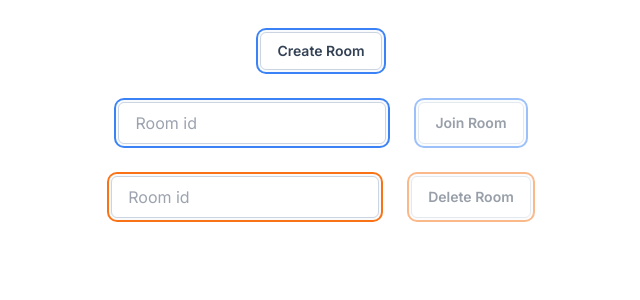
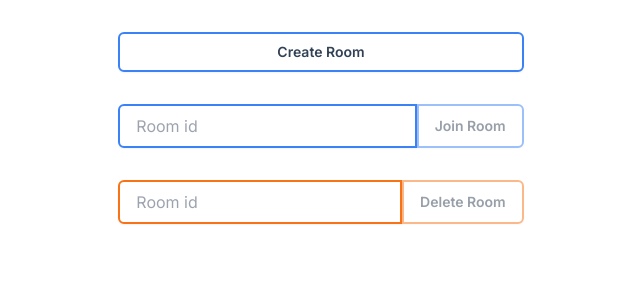
Before and after one commit to woody146/mediasoup-cluster, a Next.js app in the folder examples/rooms/: page / in a window 1280 px wide. Shown: the top 300 px of the page, without its empty margins (319-959 px from the left). Built offline with nearby package versions, Linux system fonts and the light colour scheme.

Commit message:
chore: update gui in example

```diff
--- a/examples/rooms/src/app/page.tsx
+++ b/examples/rooms/src/app/page.tsx
@@ -3,6 +3,7 @@ import { ClientRoom } from 'mediasoup-client-utils';
 import { useEffect, useState } from 'react';
 import {
   Consumers,
+  ConsumerCloner,
   CreateRoom,
   DeleteRoom,
   ExitRoom,
@@ -46,14 +47,20 @@ export default function Home() {
             <div />
             <Producer room={room} userId={user} />
             <div />
-            <Consumers room={room} routerId={routerId} userId={user} />
+            <div>
+              <ConsumerCloner roomId={room.roomId} />
+              <Consumers room={room} routerId={routerId} userId={user} />
+            </div>
           </div>
         </div>
       ) : (
-        <div className="flex flex-col space-y-8">
-          <CreateRoom onSuccess={updateDevice} />
-          <JoinRoom onSuccess={updateDevice} />
-          <DeleteRoom />
+        <div className="grid grid-cols-1 md:grid-cols-3">
+          <div />
+          <div className="flex flex-col space-y-8">
+            <CreateRoom onSuccess={updateDevice} />
+            <JoinRoom onSuccess={updateDevice} />
+            <DeleteRoom />
+          </div>
         </div>
       )}
     </div>
--- a/examples/rooms/src/components/Consumer.tsx
+++ b/examples/rooms/src/components/Consumer.tsx
@@ -8,9 +8,11 @@ import { Recorder } from './Recorder';
 export function Consumer({
   producers,
   room,
+  display = true,
 }: {
   room: ClientRoom;
   producers: Record<string, any>;
+  display?: boolean;
 }) {
   const videoRef = useRef<HTMLVideoElement>(null);
   const stream = useMemo(() => {
@@ -48,9 +50,11 @@ export function Consumer({
   }, []);
 
   return (
-    <div className="flex flex-col gap-4">
-      <video ref={videoRef} controls autoPlay playsInline />
-    </div>
+    display && (
+      <div className="flex flex-col gap-4">
+        <video ref={videoRef} controls autoPlay playsInline />
+      </div>
+    )
   );
 }
 
@@ -58,10 +62,12 @@ export function Consumers({
   room,
   routerId,
   userId,
+  display = true,
 }: {
   room: ClientRoom;
   routerId: string;
   userId: string;
+  display?: boolean;
 }) {
   const [items, setItems] = useState<Array<any>>([]);
   const [log, setLog] = useState('');
@@ -113,7 +119,7 @@ export function Consumers({
     <div className="flex flex-col gap-4">
       <Recorder stream={streamsMixer.getMixedStream()} type="audio" />
       <button
-        className="px-4 py-2 font-semibold text-sm bg-white text-slate-700 border border-slate-300 rounded-md shadow-sm ring-2 ring-offset-2 ring-offset-slate-50 ring-blue-500"
+        className="px-4 py-2 font-semibold text-sm bg-white text-slate-700 border rounded-md shadow-sm border-2 border-blue-500"
         onClick={() => loadProducers()}
       >
         Refresh
@@ -122,7 +128,11 @@ export function Consumers({
       {transport &&
         items.map((item) => (
           <div key={item.id} className="mt-4">
-            <Consumer room={room} producers={item.producers} />
+            <Consumer
+              room={room}
+              producers={item.producers}
+              display={display}
+            />
           </div>
         ))}
     </div>
--- /dev/null
+++ b/examples/rooms/src/components/ConsumerCloner.tsx
@@ -0,0 +1,50 @@
+import { useState } from 'react';
+
+export const ConsumerCloner = ({ roomId }: { roomId: string }) => {
+  const [count, setCount] = useState(0);
+
+  const addClients = (quantity: number) => {
+    console.log(roomId);
+    setCount(count + quantity);
+  };
+
+  return (
+    <div className="grid grid-flow-col justify-stretch mb-4" role="group">
+      <button
+        type="button"
+        className="px-4 py-2 font-semibold text-sm bg-white text-slate-700 border rounded-l-md shadow-sm border-2 border-pink-500"
+        data-te-ripple-init
+        data-te-ripple-color="light"
+      >
+        Clients: {count}
+      </button>
+      <button
+        type="button"
+        className="px-4 py-2 font-semibold text-sm bg-white text-slate-700 border rounded-none shadow-sm border-2 border-y-pink-500"
+        data-te-ripple-init
+        data-te-ripple-color="light"
+        onClick={() => addClients(1)}
+      >
+        + 1
+      </button>
+      <button
+        type="button"
+        className="px-4 py-2 font-semibold text-sm bg-white text-slate-700 border rounded-none shadow-sm border-2 border-l-pink-500 border-y-pink-500"
+        data-te-ripple-init
+        data-te-ripple-color="light"
+        onClick={() => addClients(10)}
+      >
+        + 10
+      </button>
+      <button
+        type="button"
+        className="px-4 py-2 font-semibold text-sm bg-white text-slate-700 border rounded-r-md shadow-sm border-2 border-pink-500"
+        data-te-ripple-init
+        data-te-ripple-color="light"
+        onClick={() => addClients(100)}
+      >
+        +100
+      </button>
+    </div>
+  );
+};
--- a/examples/rooms/src/components/CreateRoom.tsx
+++ b/examples/rooms/src/components/CreateRoom.tsx
@@ -7,13 +7,11 @@ export function CreateRoom({ onSuccess }: { onSuccess: (data: any) => void }) {
     join(data.id, onSuccess);
   };
   return (
-    <span>
-      <button
-        className="px-4 py-2 font-semibold text-sm bg-white text-slate-700 border border-slate-300 rounded-md shadow-sm ring-2 ring-offset-2 ring-offset-slate-50 ring-blue-500"
-        onClick={() => createRoom()}
-      >
-        Create Room
-      </button>
-    </span>
+    <button
+      className="px-4 py-2 font-semibold text-sm bg-white text-slate-700 border rounded-md shadow-sm border-2 border-blue-500 w-full"
+      onClick={() => createRoom()}
+    >
+      Create Room
+    </button>
   );
 }
--- a/examples/rooms/src/components/DeleteRoom.tsx
+++ b/examples/rooms/src/components/DeleteRoom.tsx
@@ -12,15 +12,15 @@ export function DeleteRoom() {
     setRoomId('');
   };
   return (
-    <div className="flex justify-center gap-4">
+    <div className="flex justify-center">
       <input
         placeholder="Room id"
         value={roomId}
         onChange={(e) => setRoomId(e.target.value)}
-        className="px-4 py-2 bg-white text-slate-700 border border-slate-300 rounded-md shadow-sm ring-2 ring-offset-2 ring-offset-slate-50 ring-orange-500"
+        className="flex-1 px-4 py-2 bg-white text-slate-700 border rounded-l-md shadow-sm border-2 border-orange-500"
       />
       <button
-        className="ml-4 px-4 py-2 font-semibold text-sm bg-white text-slate-700 border border-slate-300 rounded-md shadow-sm ring-2 ring-offset-2 ring-offset-slate-50 ring-orange-500 disabled:opacity-50"
+        className="px-4 py-2 font-semibold text-sm bg-white text-slate-700 border rounded-r-md shadow-sm border-2 border-orange-500 disabled:opacity-50"
         onClick={() => deleteRoom()}
         disabled={!roomId}
       >
--- a/examples/rooms/src/components/ExitRoom.tsx
+++ b/examples/rooms/src/components/ExitRoom.tsx
@@ -20,7 +20,7 @@ export function ExitRoom({
 
   return (
     <button
-      className="px-4 py-2 font-semibold text-sm bg-white text-slate-700 border border-slate-300 rounded-md shadow-sm ring-2 ring-offset-2 ring-offset-slate-50 ring-orange-500"
+      className="px-4 py-2 font-semibold text-sm bg-white text-slate-700 border rounded-md shadow-sm border-2 border-orange-500"
       onClick={() => exitRoom()}
     >
       Exit Room
--- a/examples/rooms/src/components/JoinRoom.tsx
+++ b/examples/rooms/src/components/JoinRoom.tsx
@@ -19,15 +19,15 @@ export function JoinRoom({ onSuccess }: { onSuccess: (data: any) => void }) {
   const [roomId, setRoomId] = useState('');
 
   return (
-    <div className="flex justify-center gap-4">
+    <div className="flex justify-center">
       <input
         placeholder="Room id"
         value={roomId}
         onChange={(e) => setRoomId(e.target.value)}
-        className="px-4 py-2 bg-white text-slate-700 border border-slate-300 rounded-md shadow-sm ring-2 ring-offset-2 ring-offset-slate-50 ring-blue-500"
+        className="flex-1 px-4 py-2 bg-white text-slate-700 border rounded-l-md shadow-sm border-2 border-blue-500"
       />
       <button
-        className="ml-4 px-4 py-2 font-semibold text-sm bg-white text-slate-700 border border-slate-300 rounded-md shadow-sm ring-2 ring-offset-2 ring-offset-slate-50 ring-blue-500 disabled:opacity-50"
+        className="px-4 py-2 font-semibold text-sm bg-white text-slate-700 border rounded-r-md shadow-sm border-2 border-blue-500 disabled:opacity-50"
         onClick={() => join(roomId, onSuccess)}
         disabled={!roomId}
       >
--- a/examples/rooms/src/components/Producer.tsx
+++ b/examples/rooms/src/components/Producer.tsx
@@ -68,7 +68,7 @@ export function Producer({
     <div className="flex flex-col">
       <video ref={ref} controls autoPlay playsInline></video>
       <div className="pt-4">{log}</div>
-      <div className="pt-4 flex justify-center content-center space-x-4">
+      <div className="pt-4 flex justify-center space-x-4">
         <div>
           <input
             id="useVideo"
@@ -92,7 +92,7 @@ export function Producer({
           <label htmlFor="useAudio">Audio</label>
         </div>
         <button
-          className="px-4 py-2 font-semibold text-sm bg-white text-slate-700 border border-slate-300 rounded-md shadow-sm ring-2 ring-offset-2 ring-offset-slate-50 ring-blue-500 disabled:opacity-50"
+          className="px-4 py-2 font-semibold text-sm bg-white text-slate-700 border rounded-md shadow-sm border-2 border-blue-500 disabled:opacity-50"
           disabled={success}
           onClick={() =>
             produce().then(() => {
--- a/examples/rooms/src/components/Recorder.tsx
+++ b/examples/rooms/src/components/Recorder.tsx
@@ -48,14 +48,14 @@ export function Recorder({
 
   return recorder ? (
     <button
-      className="px-4 py-2 font-semibold text-sm bg-white text-slate-700 border border-slate-300 rounded-md shadow-sm ring-2 ring-offset-2 ring-offset-slate-50 ring-orange-500"
+      className="px-4 py-2 font-semibold text-sm bg-white text-slate-700 border rounded-md shadow-sm border-2 border-orange-500"
       onClick={() => stop()}
     >
       Stop
     </button>
   ) : (
     <button
-      className="px-4 py-2 font-semibold text-sm bg-white text-slate-700 border border-slate-300 rounded-md shadow-sm ring-2 ring-offset-2 ring-offset-slate-50 ring-green-500"
+      className="px-4 py-2 font-semibold text-sm bg-white text-slate-700 border rounded-md shadow-sm border-2 border-green-500"
       onClick={() => start()}
     >
       Record {type}
--- a/examples/rooms/src/components/index.tsx
+++ b/examples/rooms/src/components/index.tsx
@@ -4,3 +4,4 @@ export * from './ExitRoom';
 export * from './DeleteRoom';
 export * from './Producer';
 export * from './Consumer';
+export * from './ConsumerCloner';
```
